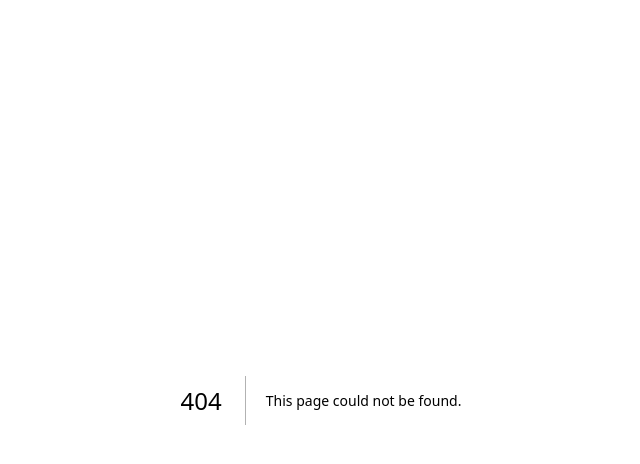
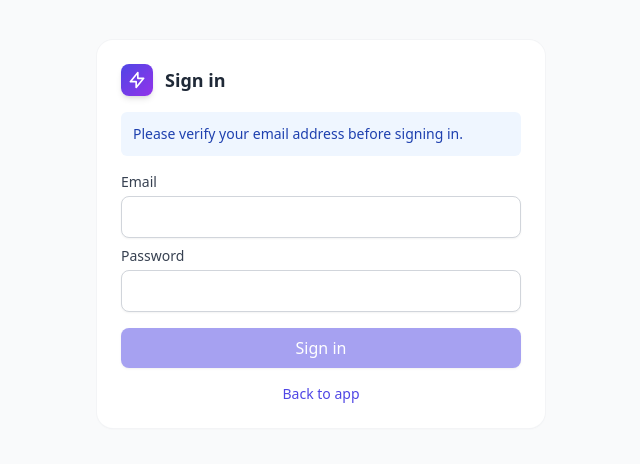
Before and after one commit to adigur-ux/curl-api, a Next.js app: page /login in a window 1280 px wide. Before the commit this address had no page. Shown: the top 464 px of the page, without its empty margins (319-959 px from the left). Built offline with nearby package versions, Linux system fonts and the light colour scheme; no server answers.

Commit message:
Create page.tsx

```diff
--- /dev/null
+++ b/src/app/login/page.tsx
@@ -0,0 +1,128 @@
+"use client";
+
+import React, { useCallback, useEffect, useMemo, useState } from "react";
+import { useRouter, useSearchParams } from "next/navigation";
+
+const XANO_BASE_URL = process.env.NEXT_PUBLIC_XANO_BASE_URL || "https://x8ki-letl-twmt.n7.xano.io/api:oNjZ-H43";
+const XANO_LOGIN_PATH = "/auth/login";
+const LS_AUTH_TOKEN_KEY = "api-compat-xanoToken"; // Must match LS_KEYS.authToken
+
+export default function LoginPage() {
+	const router = useRouter();
+	const params = useSearchParams();
+	const fromSignup = params.get("signup") === "1";
+
+	const [email, setEmail] = useState("");
+	const [password, setPassword] = useState("");
+	const [isLoading, setIsLoading] = useState(false);
+	const [error, setError] = useState<string | null>(null);
+	const [notice, setNotice] = useState<string | null>(null);
+
+	useEffect(() => {
+		if (fromSignup) {
+			setNotice("Account created. Please verify your email, then sign in.");
+		}
+	}, [fromSignup]);
+
+	const canSubmit = useMemo(() => {
+		return email.trim().length > 0 && password.trim().length > 0;
+	}, [email, password]);
+
+	const handleLogin = useCallback(async () => {
+		setError(null);
+		setIsLoading(true);
+		try {
+			const endpoint = `${XANO_BASE_URL}${XANO_LOGIN_PATH}`;
+			const res = await fetch(endpoint, {
+				method: "POST",
+				headers: { "Content-Type": "application/json" },
+				body: JSON.stringify({ email, password })
+			});
+			if (!res.ok) {
+				throw new Error("Authentication failed - check your credentials");
+			}
+			const data = (await res.json()) as { authToken?: string; token?: string };
+			const token = (data as any).authToken || (data as any).token;
+			if (!token) {
+				throw new Error("No token returned by server");
+			}
+			// Store token where the app expects it
+			localStorage.setItem(LS_AUTH_TOKEN_KEY, token);
+			// Redirect back to home (tool will read token and fetch credits)
+			router.push("/");
+		} catch (e: any) {
+			setError(e?.message || "Login failed");
+		} finally {
+			setIsLoading(false);
+		}
+	}, [email, password, router]);
+
+	return (
+		<div className="min-h-screen bg-gray-50 py-10 px-4">
+			<div className="mx-auto w-full max-w-md rounded-2xl bg-white p-6 shadow-sm ring-1 ring-gray-100">
+				<div className="mb-4 flex items-center justify-between">
+					<div className="flex items-center space-x-3">
+						<div className="flex h-8 w-8 items-center justify-center rounded-lg bg-gradient-to-br from-indigo-600 to-purple-600 shadow-md">
+							<svg className="h-5 w-5 text-white" fill="none" stroke="currentColor" viewBox="0 0 24 24">
+								<path strokeLinecap="round" strokeLinejoin="round" strokeWidth={2} d="M13 10V3L4 14h7v7l9-11h-7z" />
+							</svg>
+						</div>
+						<h1 className="text-lg font-semibold text-gray-800">Sign in</h1>
+					</div>
+				</div>
+
+				{/* Verification reminder */}
+				<div className="mb-4 rounded-md bg-blue-50 p-3 text-sm text-blue-800">
+					Please verify your email address before signing in.
+				</div>
+				{notice && (
+					<div className="mb-3 rounded-md bg-green-50 p-3 text-sm text-green-700">{notice}</div>
+				)}
+				{error && (
+					<div className="mb-3 rounded-md bg-red-50 p-3 text-sm text-red-700">{error}</div>
+				)}
+
+				<label className="mb-2 block">
+					<span className="mb-1 block text-sm font-medium text-gray-700">Email</span>
+					<input
+						type="email"
+						value={email}
+						onChange={(e) => setEmail(e.target.value)}
+						className="w-full rounded-lg border border-gray-300 bg-white px-3 py-2 text-gray-900 placeholder-gray-400 shadow-sm focus:border-indigo-500 focus:outline-none focus:ring-1 focus:ring-indigo-500"
+						required
+					/>
+				</label>
+				<label className="mb-4 block">
+					<span className="mb-1 block text-sm font-medium text-gray-700">Password</span>
+					<input
+						type="password"
+						value={password}
+						onChange={(e) => setPassword(e.target.value)}
+						className="w-full rounded-lg border border-gray-300 bg-white px-3 py-2 text-gray-900 placeholder-gray-400 shadow-sm focus:border-indigo-500 focus:outline-none focus:ring-1 focus:ring-indigo-500"
+						required
+					/>
+				</label>
+
+				<button
+					onClick={handleLogin}
+					disabled={!canSubmit || isLoading}
+					className={`inline-flex w-full items-center justify-center rounded-lg bg-indigo-600 px-4 py-2 font-medium text-white shadow hover:bg-indigo-700 ${(!canSubmit || isLoading) ? "opacity-50 cursor-not-allowed" : ""}`}
+				>
+					{isLoading && (
+						<span className="mr-2 inline-block h-4 w-4 animate-spin rounded-full border-2 border-white border-b-transparent" />
+					)}
+					Sign in
+				</button>
+
+				<div className="mt-4 text-center text-sm text-gray-600">
+					<button
+						onClick={() => router.push("/")}
+						className="text-indigo-600 hover:underline"
+					>
+						Back to app
+					</button>
+				</div>
+			</div>
+		</div>
+	);
+}
```
